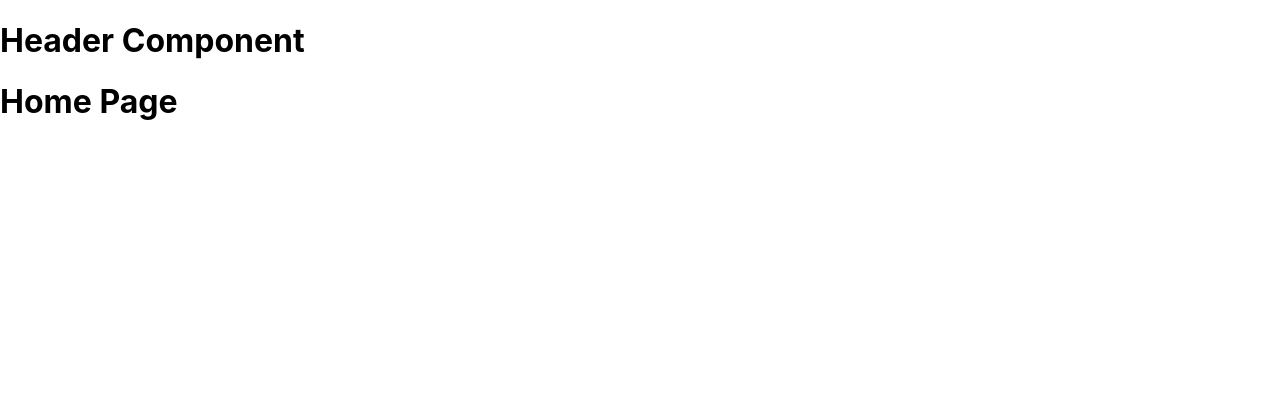
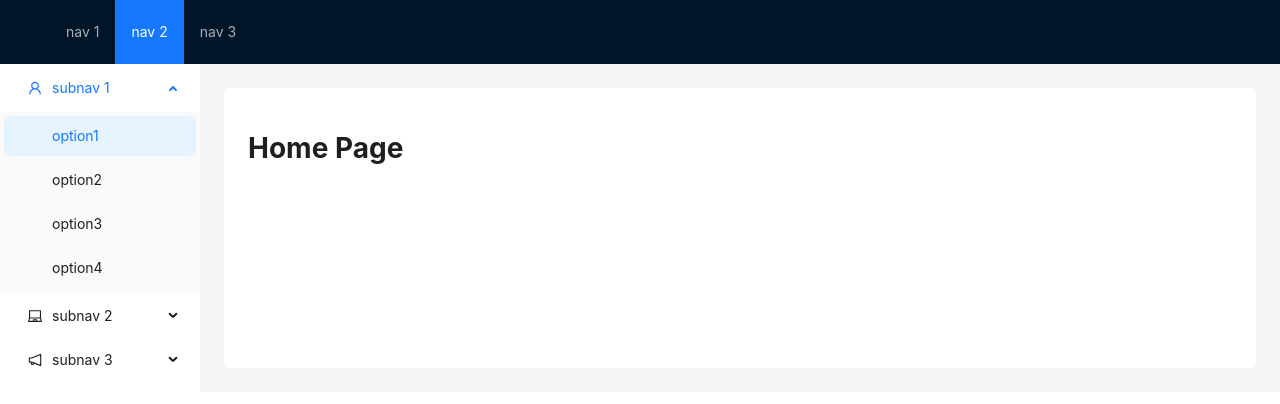
Before and after one commit to kh4n9/hutech-events, a React (Create React App) app in the folder client/: page / in a window 1280 px wide. Shown: the top 404 px of the page. Built offline with nearby package versions, Linux system fonts and the light colour scheme; the HTML template or start-up script is replaced by a standard one.

Commit message:
Refactor component imports and rename DefaultComponent to LayoutComponent

```diff
--- a/client/src/App.js
+++ b/client/src/App.js
@@ -1,7 +1,7 @@
 import React, { Fragment } from 'react';
 import { BrowserRouter as Router, Routes, Route } from 'react-router-dom';
 import { routes } from './routes';
-import DefaultComponent from './components/DefaultComponent';
+import LayoutComponent from './components/LayoutComponent';
 
 function App() {
   return (
@@ -10,7 +10,7 @@ function App() {
         <Routes>
           {routes.map((route, index) => {
             const Element = route.element;
-            const Layout = route.isHeader ? DefaultComponent : Fragment;
+            const Layout = route.isHeader ? LayoutComponent : Fragment;
             return (
               <Route
                 key={index}
--- a/client/src/components/DefaultComponent/index.jsx
+++ /dev/null
@@ -1,13 +0,0 @@
-import HeaderComponent from "../HeaderComponent";
-
-
-const DefaultComponent = ({ children }) => {
-    return (
-        <div>
-            <HeaderComponent />
-            {children}
-        </div>
-    );
-}
-
-export default DefaultComponent;
--- a/client/src/components/HeaderComponent/index.jsx
+++ b/client/src/components/HeaderComponent/index.jsx
@@ -1,10 +1,32 @@
+import React from 'react';
+import { Menu } from 'antd';
+
+const items1 = ['1', '2', '3'].map((key) => ({
+  key,
+  label: `nav ${key}`,
+}));
 
 const HeaderComponent = () => {
-    return (
-        <header>
-            <h1>Header Component</h1>
-        </header>
-    );
-}
+  return (
+    <div
+      style={{
+        display: 'flex',
+        alignItems: 'center',
+      }}
+    >
+      <div className="demo-logo" />
+      <Menu
+        theme="dark"
+        mode="horizontal"
+        defaultSelectedKeys={['2']}
+        items={items1}
+        style={{
+          flex: 1,
+          minWidth: 0,
+        }}
+      />
+    </div>
+  );
+};
 
 export default HeaderComponent;
--- /dev/null
+++ b/client/src/components/LayoutComponent/index.jsx
@@ -0,0 +1,50 @@
+import React from 'react';
+import { Layout, theme } from 'antd';
+import HeaderComponent from '../HeaderComponent';
+import SiderComponent from '../SiderComponent';
+
+
+const { Header, Content, Sider } = Layout;
+
+const LayoutComponent = ({ children }) => {
+  const {
+    token: { colorBgContainer, borderRadiusLG },
+  } = theme.useToken();
+
+  return (
+    <Layout>
+      <Header>
+        <HeaderComponent />
+      </Header>
+      <Layout>
+        <Sider
+          width={200}
+          style={{
+            background: colorBgContainer,
+          }}
+        >
+          <SiderComponent colorBgContainer={colorBgContainer} />
+        </Sider>
+        <Layout
+          style={{
+            padding: '24px 24px 24px',
+          }}
+        >
+          <Content
+            style={{
+              padding: 24,
+              margin: 0,
+              minHeight: 280,
+              background: colorBgContainer,
+              borderRadius: borderRadiusLG,
+            }}
+          >
+            {children}
+          </Content>
+        </Layout>
+      </Layout>
+    </Layout>
+  );
+};
+
+export default LayoutComponent;
--- /dev/null
+++ b/client/src/components/SiderComponent/index.jsx
@@ -0,0 +1,37 @@
+import React from 'react';
+import { Menu } from 'antd';
+import { LaptopOutlined, NotificationOutlined, UserOutlined } from '@ant-design/icons';
+
+const items2 = [UserOutlined, LaptopOutlined, NotificationOutlined].map((icon, index) => {
+  const key = String(index + 1);
+  return {
+    key: `sub${key}`,
+    icon: React.createElement(icon),
+    label: `subnav ${key}`,
+    children: new Array(4).fill(null).map((_, j) => {
+      const subKey = index * 4 + j + 1;
+      return {
+        key: subKey,
+        label: `option${subKey}`,
+      };
+    }),
+  };
+});
+
+const SiderComponent = ({ colorBgContainer }) => {
+  return (
+    <Menu
+      mode="inline"
+      defaultSelectedKeys={['1']}
+      defaultOpenKeys={['sub1']}
+      style={{
+        height: '100%',
+        borderRight: 0,
+        background: colorBgContainer,
+      }}
+      items={items2}
+    />
+  );
+};
+
+export default SiderComponent;
```
Also changed, not shown: client/src/components/LayoutComponent/style.js (added, +13 -0 lines).
